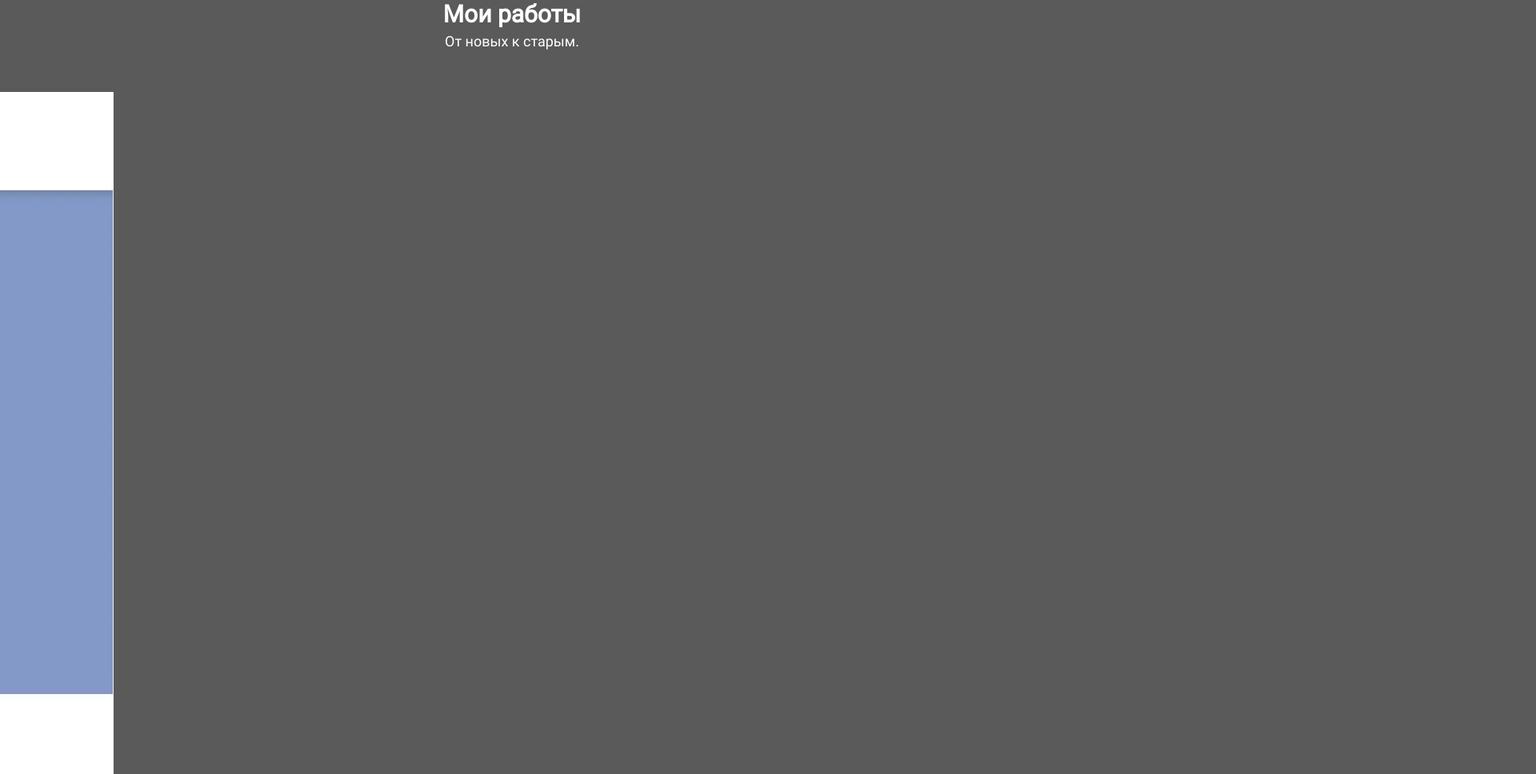
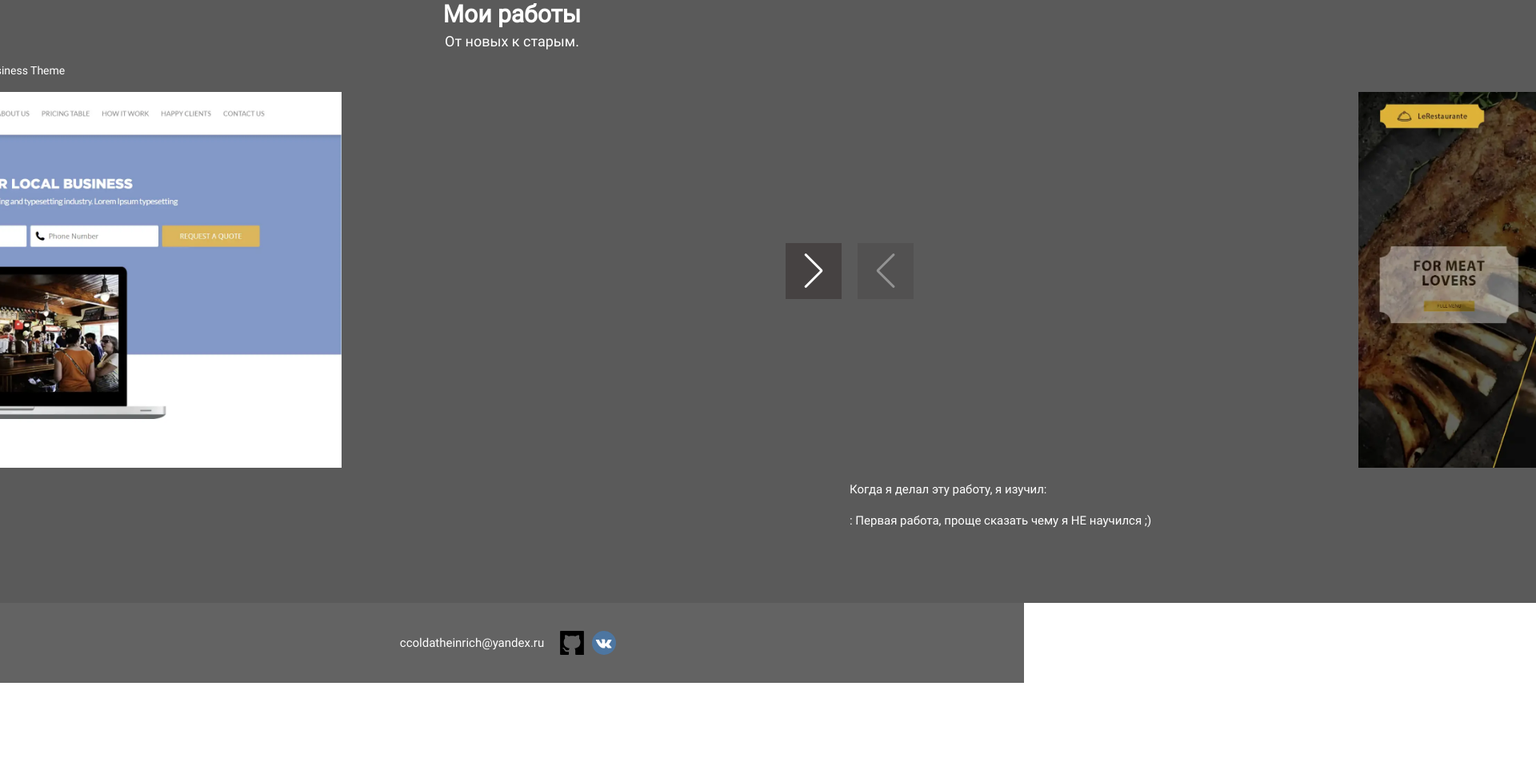
Before and after one commit to Ulyanov-programmer/PhotoManagement, a website: page DefaultProject/index.html in a window 1280 px wide. Shown: the part 812-1780 px from the top of the page at 80% size, 1920 px wide, since content can reach past the window. After the commit the page ends 1666 px from the top, so only its background shows below. Drawn offline with nearby package versions, Linux system fonts and the light colour scheme; files whose address does not match are found by name.

Commit message:
Improved footer.
Added my contacts and social media icons.
Added arrows for the swiper.

```diff
--- a/#src/scss/footer.sass
+++ b/#src/scss/footer.sass
@@ -1,7 +1,8 @@
+@import "mixins"
 $mainFontFamily: Roboto
 
 .footer
-    background: goldenrod
+    background: rgb(99, 99, 99)
 
     display: flex
     justify-content: center
@@ -10,7 +11,6 @@ $mainFontFamily: Roboto
     font-family: $mainFontFamily
     font-size: 15px
     line-height: 1
-    text-transform: uppercase
 
     // background: url("../images/footerBackground.webp") 0 0 / 100% 100% no-repeat;
 
@@ -22,8 +22,6 @@ $mainFontFamily: Roboto
         display: flex
         justify-content: center
         align-items: center
-
-        background-color: rgb(255, 193, 36)
 
         @media (min-width: 1200px)
             width: 80%
@@ -38,6 +36,25 @@ $mainFontFamily: Roboto
             width: 90%
 
 .contacts-block
-    &__title
+    margin: 0px 10px 0px 0px
 
     &__list
+
+.list
+
+    &__item
+        margin: 0px 10px 0px 0px
+        a
+            color: white
+
+            &:hover
+                text-decoration: underline
+
+    // .email
+
+.socials
+    display: flex
+
+    &__item
+        @include hAndW(30px, 30px)
+        margin: 0px 10px 0px 0px
--- a/#src/scss/style.sass
+++ b/#src/scss/style.sass
@@ -105,9 +105,11 @@ body
         &:hover
             text-decoration: underline
 
-    img
-        width: 100%
-        height: 100%
+    &__preview
+        position: relative
+        img
+            width: 100%
+            height: 480px
 
     ul
         text-align: left
@@ -125,6 +127,28 @@ body
             &::before
                 content: (': ')
 
+.swiper-button-next, .swiper-button-prev
+    display: inline-block
+    top: auto !important
+    padding: 35px 35px 35px 35px
+
+    background: #261d1d5e
+
+    transition: all 1s ease
+
+    &::after
+        color: #fff
+
+    &:hover
+        padding: 35px 35px 35px 55px
+        background: #261d1d
+
+        &::after
+
+.swiper-button-prev
+    &:hover
+        padding: 35px 55px 35px 35px
+
 .container
     @media (min-width: 1200px)
         @include hAndW(auto, 80%)
--- a/DefaultProject/index.html
+++ b/DefaultProject/index.html
@@ -93,14 +93,19 @@
                                                 href="https://ulyanov-programmer.github.io/Free-Business-Theme/Free%20Business%20Theme/"
                                                 class="my-work__name">Free Business Theme</a>
                                             <a target="_blank" rel="noopener"
-                                                href="https://ulyanov-programmer.github.io/Free-Business-Theme/Free%20Business%20Theme/">
+                                                href="https://ulyanov-programmer.github.io/Free-Business-Theme/Free%20Business%20Theme/"
+                                                class="my-work__preview">
                                                 <picture><source srcset="images/mywork-FBT.webp" type="image/webp"><img src="images/mywork-FBT.jpg" alt="websiteScreen"></picture>
+                                                <div class="swiper-button-next"></div>
                                             </a>
                                             <ul>
-                                                <li>Иконочный шрифт. Классная штука, позволяет делать с иконками всё что хочешь!</li>
+                                                <li>Иконочный шрифт. Классная штука, позволяет делать с иконками всё что
+                                                    хочешь!</li>
                                                 <li>Скролл страницы по нажатию на кнопки. Мелочь, а приятно.</li>
-                                                <li>Улучшил адаптив, чаще использовал адаптивыный шрифт и грамотней перестраивал блоки.</li>
-                                                <li>Так и не монял, почему дизайнеру макета было так трудно перевести иконки в svg.</li>
+                                                <li>Улучшил адаптив, чаще использовал адаптивыный шрифт и грамотней
+                                                    перестраивал блоки.</li>
+                                                <li>Так и не монял, почему дизайнеру макета было так трудно перевести
+                                                    иконки в svg.</li>
                                             </ul>
                                         </section>
                                     </div>
@@ -110,7 +115,9 @@
                                                 href="https://ulyanov-programmer.github.io/LeRestaurante/LeRestaurante/"
                                                 class="my-work__name">Le Restaurante</a>
                                             <a target="_blank" rel="noopener"
-                                                href="https://ulyanov-programmer.github.io/LeRestaurante/LeRestaurante/">
+                                                href="https://ulyanov-programmer.github.io/LeRestaurante/LeRestaurante/"
+                                                class="my-work__preview">
+                                                <div class="swiper-button-prev"></div>
                                                 <picture><source srcset="images/mywork-LR.webp" type="image/webp"><img src="images/mywork-LR.jpg" alt="websiteScreen"></picture>
                                             </a>
 
@@ -132,15 +139,19 @@
     <div class="footer__body container">
         <div class="contacts-block">
             <ul class='contacts-block__list list'>
-                <li class='list__item'></li>
-                <li class='list__item'></li>
-                <li class='list__item'></li>
+                <li class='list__item'>
+                    <a class="email" href="mailto:ccoldatheinrich@yandex.ru"
+                        rel="noopener noreferrer">ccoldatheinrich@yandex.ru</a>
+                </li>
             </ul>
         </div>
         <div class="socials">
-            <picture><source srcset="#" type="image/webp"><img class="socials__item" src="#" alt=""></picture>
-            <picture><source srcset="#" type="image/webp"><img class="socials__item" src="#" alt=""></picture>
-            <picture><source srcset="#" type="image/webp"><img class="socials__item" src="#" alt=""></picture>
+            <a href="//github.com/Ulyanov-programmer" target="_blank" rel="noopener noreferrer">
+                <picture><source srcset="images/icons/gitHubLogo.svg" type="image/webp"><img class="socials__item" src="images/icons/gitHubLogo.svg" alt="GitHubIcon"></picture>
+            </a>
+            <a href="//vk.com/h.wilson" target="_blank" rel="noopener noreferrer">
+                <picture><source srcset="images/icons/vkLogo.svg" type="image/webp"><img class="socials__item" src="images/icons/vkLogo.svg" alt="vkIcon"></picture>
+            </a>
         </div>
     </div>
 </footer>
@@ -150,7 +161,12 @@
 <script type="module">
     import Swiper from 'https://unpkg.com/swiper/swiper-bundle.esm.browser.min.js'
 
-    const swiper = new Swiper('.swiper-container');
+    const swiper = new Swiper('.swiper-container', {
+        navigation: {
+            nextEl: ".swiper-button-next",
+            prevEl: ".swiper-button-prev",
+        },
+    });
 </script>
 
 </html>
```
Also changed, not shown: #src/_footer.html (+10 -6 lines), #src/_scripts.html (+6 -1 lines), #src/index.html (+12 -5 lines), #src/images/icons/gitHubLogo.svg (added), #src/images/icons/vkLogo.svg (added), DefaultProject/css/style.css, DefaultProject/css/style.min.css, DefaultProject/images/icons/gitHubLogo.svg (added), DefaultProject/images/icons/vkLogo.svg (added).
